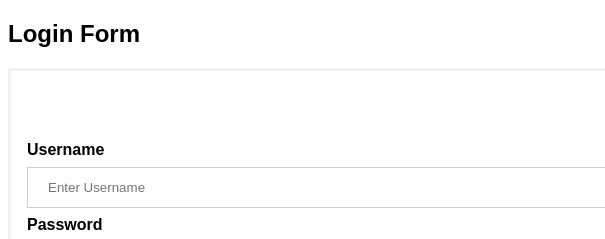
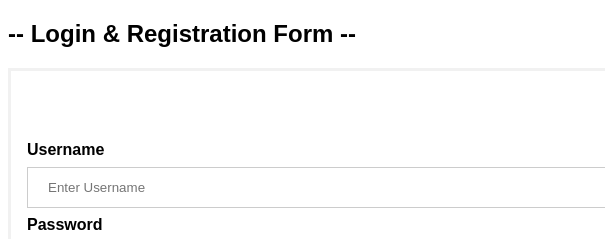
Before and after one commit to ezekielEko/firstgitrepo, a plain HTML site: page index.html in a window 1280 px wide. Shown: the top 239 px of the page, 0-605 px from the left. Drawn offline with Linux system fonts and the light colour scheme.

Commit message:
Changed form header to display 'Login & Registration Form'

```diff
--- a/index.html
+++ b/index.html
@@ -72,7 +72,7 @@ span.psw {
 </head>
 <body>
 
-<h2>Login Form</h2>
+<h2> -- Login & Registration Form -- </h2>
 
 <form action="/action_page.php" method="post">
   <div class="imgcontainer">
```
